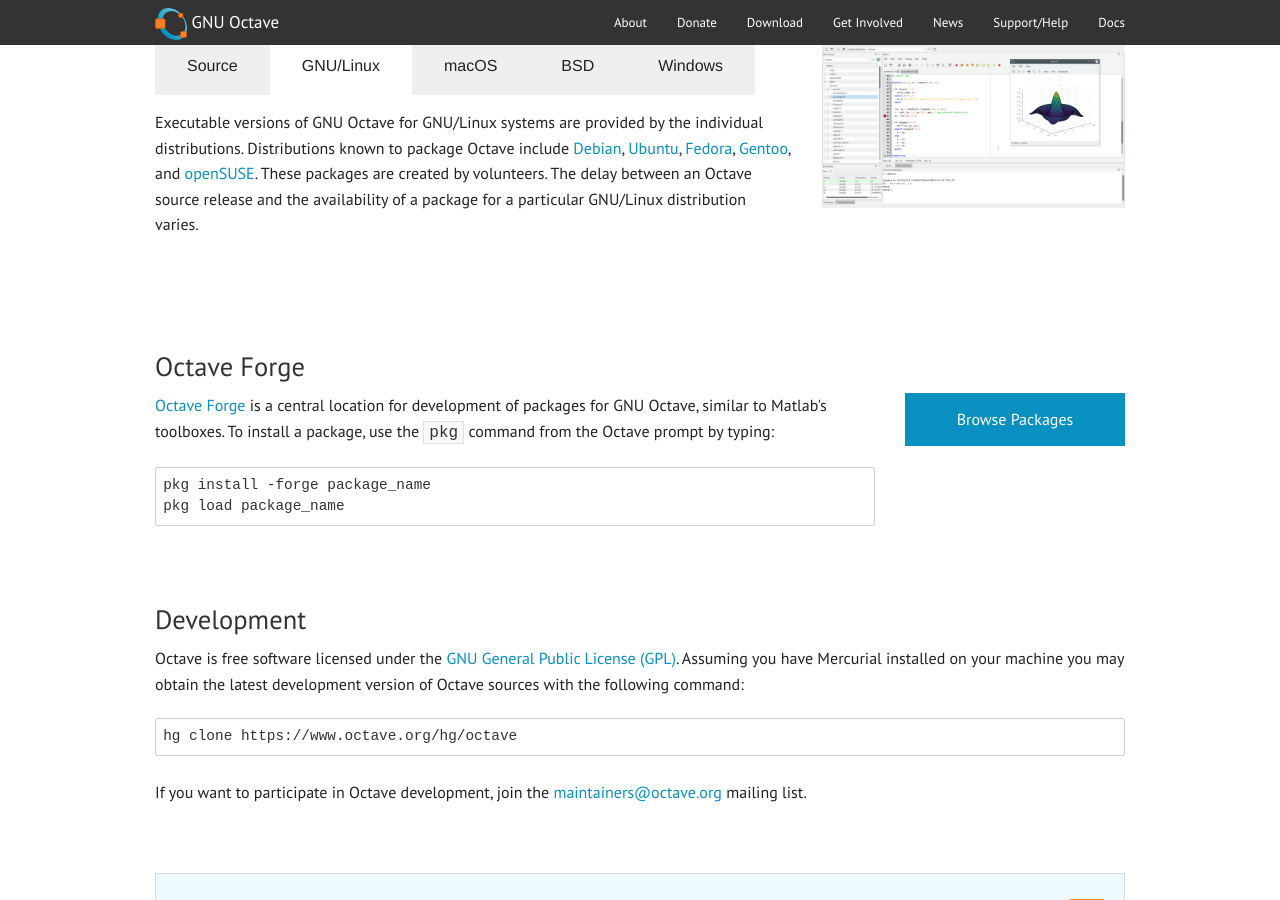
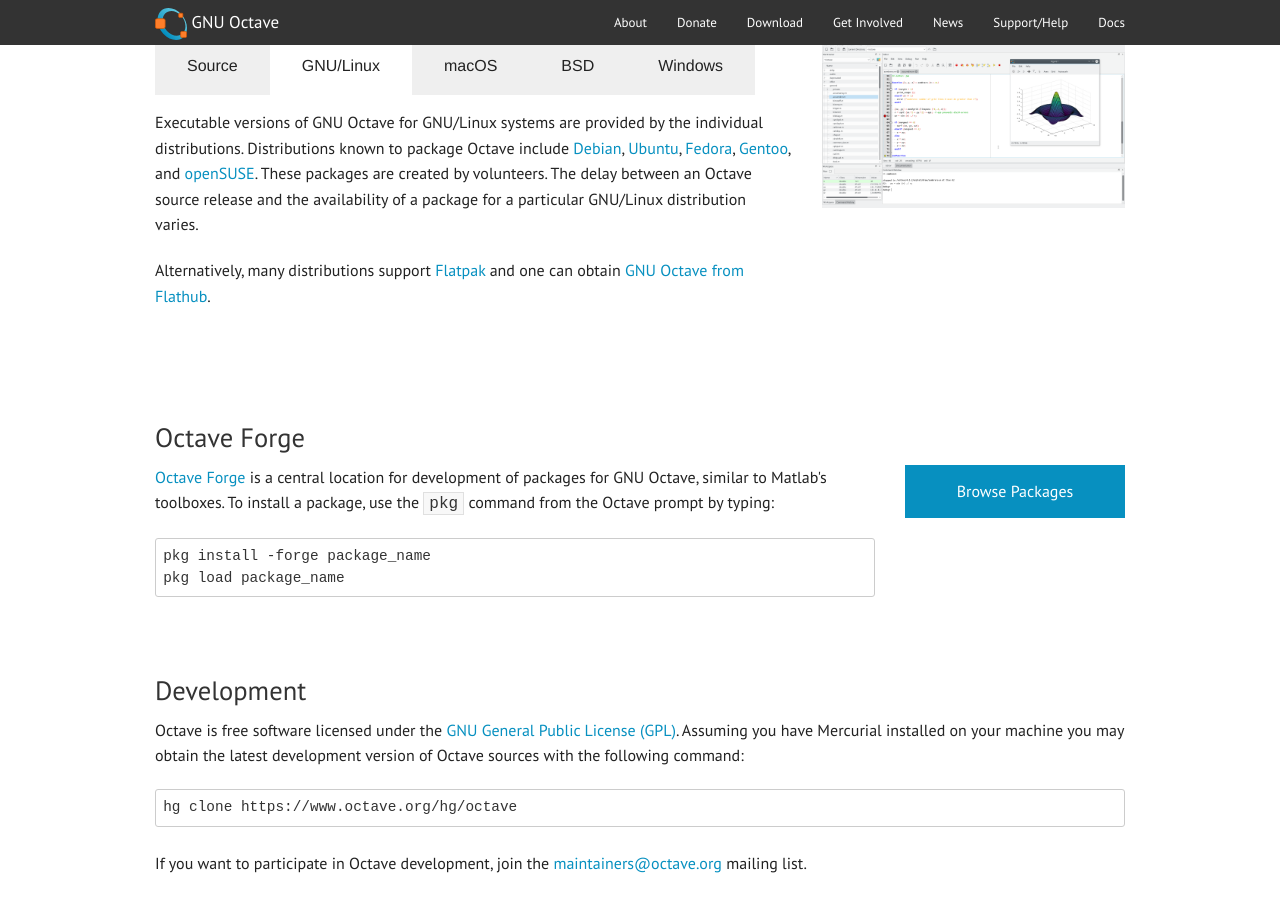
Before and after one commit to gnu-octave/gnu-octave.github.io, a Jekyll site: the page built from index.html, in a window 1280 px wide and 900 px high, scrolled down 1198 px. Built offline with Jekyll 4.4.1, drawn with Linux system fonts in a browser that asks for light colours.

Commit message:
* _includes/install.html: Mention Flatpack installation method (bug #53595).

```diff
--- a/_includes/install.html
+++ b/_includes/install.html
@@ -18,6 +18,12 @@
       These packages are created by volunteers.  The delay between an Octave
       source release and the availability of a package for a particular
       GNU/Linux distribution varies.
+    </p>
+    <p>
+      Alternatively, many distributions support
+      <a href="https://flatpak.org/setup/">Flatpak</a> and one can obtain
+      <a href="https://flathub.org/apps/details/org.octave.Octave">GNU Octave
+      from Flathub</a>.
     </p>
   </div>
   <div class="no-js content" id="macos">
```
